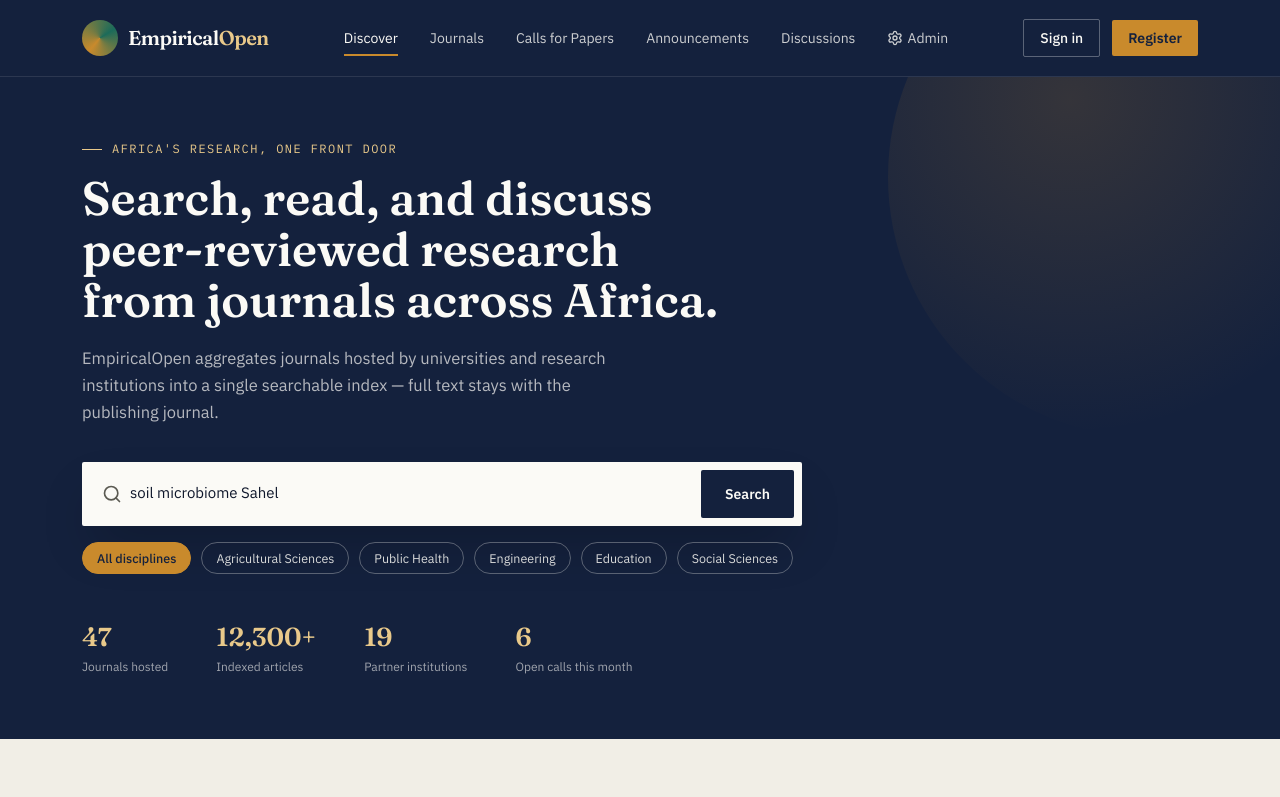
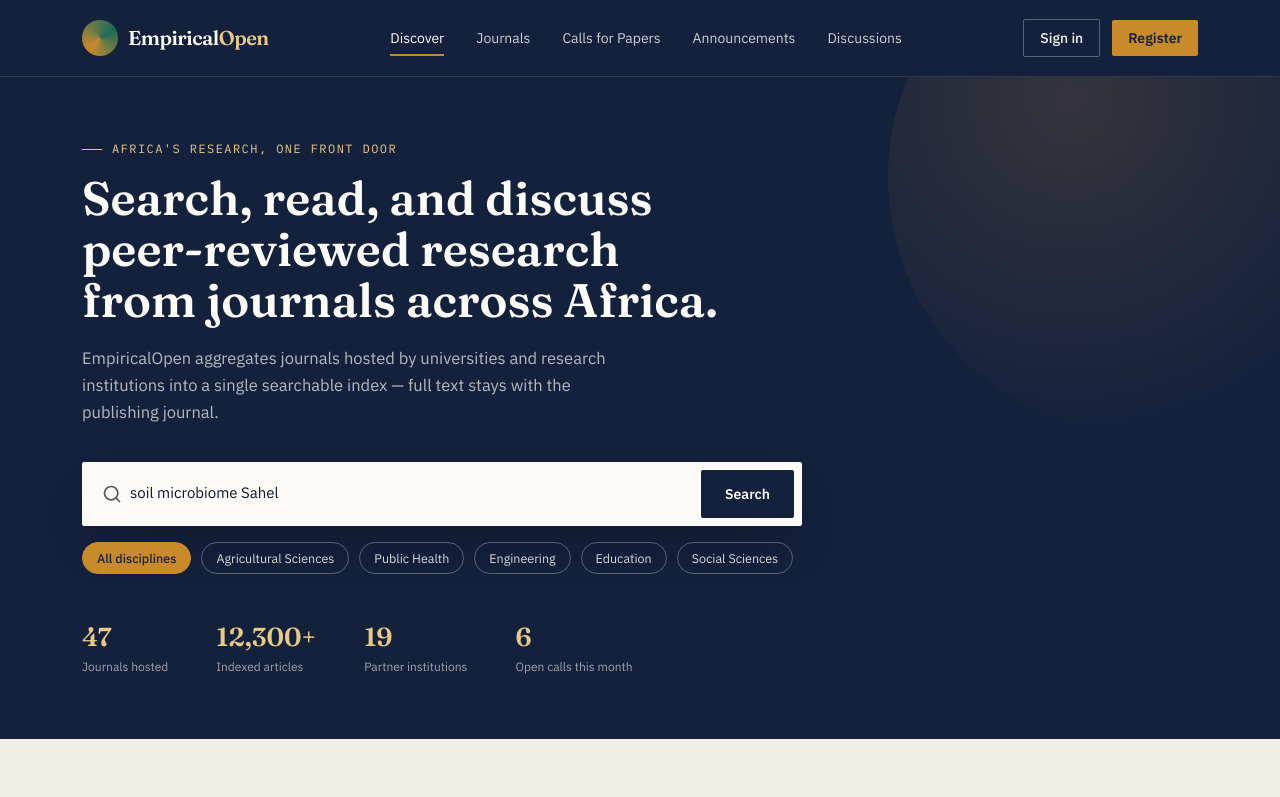
Before and after one commit to JOKEh1/Empirical-Open, a Next.js app: page / in a window 1280 px wide. Shown: the top 797 px of the page. Built offline with nearby package versions, Linux system fonts and the light colour scheme.

Commit message:
refactor: remove admin menu and settings icon from site header

```diff
--- a/components/site-header.tsx
+++ b/components/site-header.tsx
@@ -3,7 +3,7 @@
 import { useState } from "react"
 import Link from "next/link"
 import { usePathname } from "next/navigation"
-import { Menu, X, Settings } from "lucide-react"
+import { Menu, X } from "lucide-react"
 
 const navLinks = [
   { label: "Discover", href: "/" },
@@ -17,15 +17,12 @@ const topLinks = ["For Institutions", "Host Your Journal", "Help"]
 
 export function SiteHeader() {
   const [open, setOpen] = useState(false)
-  const [showAdminMenu, setShowAdminMenu] = useState(false)
   const pathname = usePathname()
 
   const isActive = (href: string) => {
     if (href === "/") return pathname === "/"
     return pathname.startsWith(href)
   }
-
-  const isAdminPath = pathname.startsWith("/admin")
 
   return (
     <div className="sticky top-0 z-40">
@@ -64,42 +61,6 @@ export function SiteHeader() {
                 </Link>
               )
             })}
-            <div className="relative">
-              <button
-                onMouseEnter={() => setShowAdminMenu(true)}
-                onMouseLeave={() => setShowAdminMenu(false)}
-                className="flex items-center gap-1 py-1.5 transition-opacity hover:opacity-100 opacity-80"
-              >
-                <Settings className="h-4 w-4" />
-                Admin
-              </button>
-              {showAdminMenu && (
-                <div
-                  onMouseEnter={() => setShowAdminMenu(true)}
-                  onMouseLeave={() => setShowAdminMenu(false)}
-                  className="absolute top-full right-0 mt-2 w-48 rounded-xs border border-white/20 bg-ink shadow-lg"
-                >
-                  <Link
-                    href="/admin/dashboard"
-                    className="block px-4 py-2.5 text-sm hover:bg-white/10 border-b border-white/10 first:rounded-t-xs"
-                  >
-                    Admin Dashboard
-                  </Link>
-                  <Link
-                    href="/admin/journals"
-                    className="block px-4 py-2.5 text-sm hover:bg-white/10 border-b border-white/10"
-                  >
-                    Journal Registry
-                  </Link>
-                  <Link
-                    href="/admin/calls"
-                    className="block px-4 py-2.5 text-sm hover:bg-white/10 rounded-b-xs"
-                  >
-                    Calls Manager
-                  </Link>
-                </div>
-              )}
-            </div>
           </nav>
 
           <div className="hidden items-center gap-3 md:flex">
```
